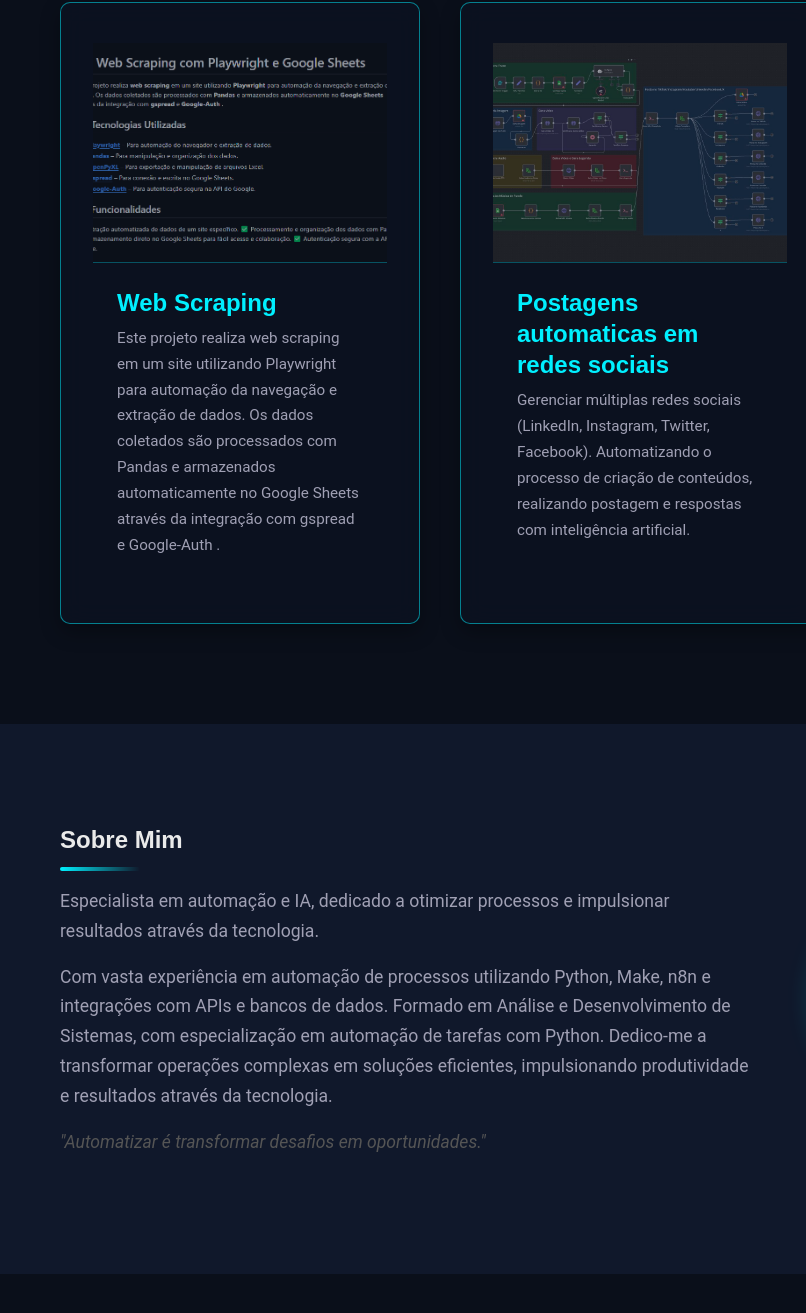
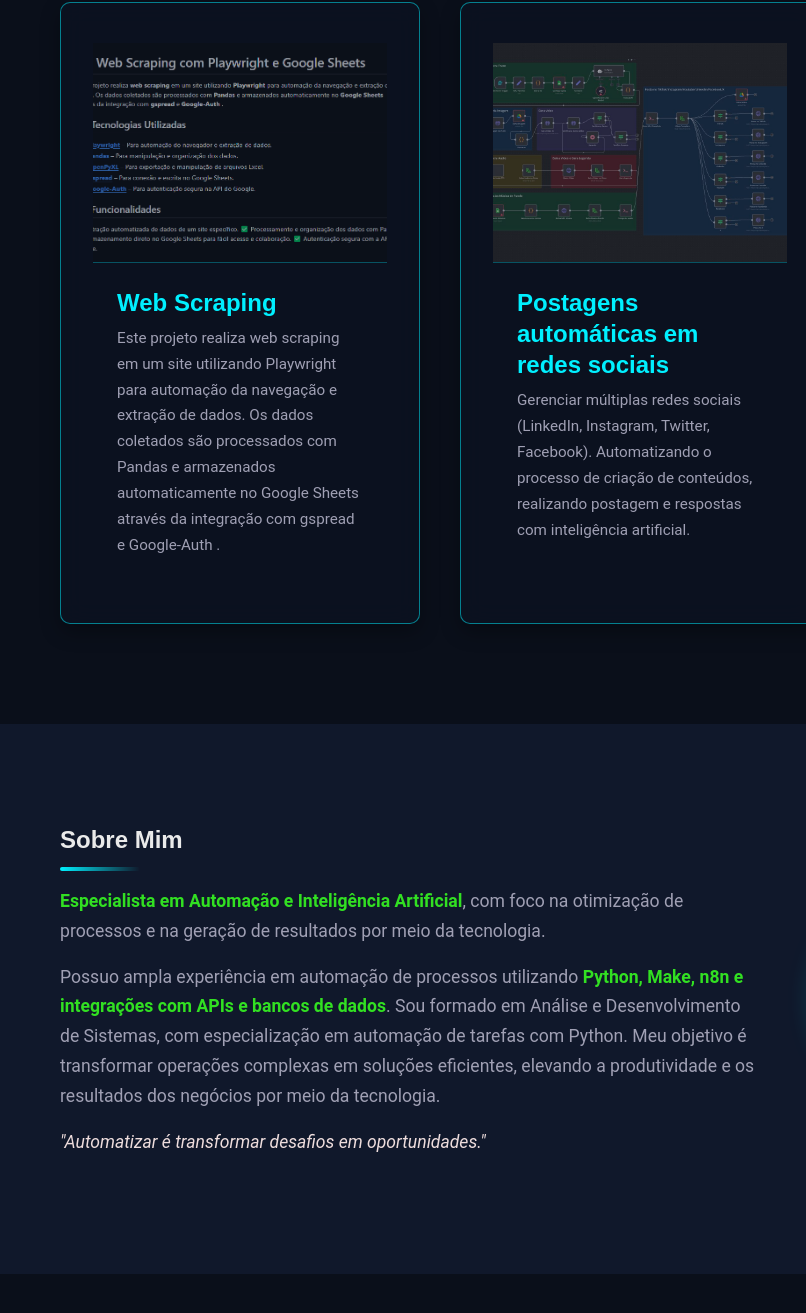
Before and after one commit to EdineiAndrade/site-ea-tech-solution, a plain HTML site: page public/index.html in a window 1280 px wide. Shown: the part 1743-3056 px from the top of the page, 0-806 px from the left. Drawn offline with Linux system fonts and the light colour scheme; a web font is replaced by a local one.

Commit message:
correção animação e texto

```diff
--- a/public/assets/css/style.css
+++ b/public/assets/css/style.css
@@ -438,12 +438,18 @@ header nav ul li a:hover::after {
     margin-bottom: 1rem;
 }
 
+.sobre-mim-texto strong {
+    color: #32e022;
+    font-size: 1.1rem;
+    margin-bottom: 1rem;
+}
+
 .sobre-mim-texto span {
     color: var(--medium-text);
     font-size: 1.1rem;
     margin-bottom: 1rem;
     font-style: italic;
-    color: #555; /* Opcional: cor mais suave para a citação */
+    color: #eedddd; /* Opcional: cor mais suave para a citação */
     display: block; /* Faz ocupar linha própria */
     margin-top: 15px; /* Espaçamento */
 }
--- a/public/index.html
+++ b/public/index.html
@@ -96,7 +96,7 @@
                           <div class="card-glow"></div>
                         <img src="./assets/img/projeto-2.jpg" alt="Projeto 2">
                         <div class="projeto-info">
-                            <h3>Postagens automaticas em redes sociais</h3>
+                            <h3>Postagens automáticas em redes sociais</h3>
                             <p>Gerenciar múltiplas redes sociais (LinkedIn, Instagram, Twitter, Facebook). Automatizando o processo de criação de conteúdos, realizando postagem e respostas com inteligência artificial.</p>
                         </div>
                     </div>
@@ -118,9 +118,7 @@
             <div class="container sobre-mim-layout">
                  <div class="sobre-mim-texto">
                     <h2>Sobre Mim</h2>
-                    <p>Especialista em automação e IA, dedicado a otimizar processos e impulsionar resultados através da tecnologia.</p>
-                    <p>Com vasta experiência em automação de processos utilizando Python, Make, n8n e integrações com APIs e bancos de dados. Formado em Análise e Desenvolvimento de Sistemas, com especialização em automação de tarefas com Python. Dedico-me a transformar operações complexas em soluções eficientes, impulsionando produtividade e resultados através da tecnologia.
-                        </p>
+                    <p><strong>Especialista em Automação e Inteligência Artificial</strong>, com foco na otimização de processos e na geração de resultados por meio da tecnologia.</p> <p>Possuo ampla experiência em automação de processos utilizando <strong>Python, Make, n8n e integrações com APIs e bancos de dados</strong>. Sou formado em Análise e Desenvolvimento de Sistemas, com especialização em automação de tarefas com Python. Meu objetivo é transformar operações complexas em soluções eficientes, elevando a produtividade e os resultados dos negócios por meio da tecnologia.</p>
                     <span>"Automatizar é transformar desafios em oportunidades."</span>
                  </div>
                  <div class="sobre-mim-img">
@@ -169,7 +167,7 @@
 
     <!-- Scripts -->
     <!-- <script src="https://cdn.jsdelivr.net/npm/tsparticles@3.4.0/tsparticles.bundle.min.js"></script> --> <!-- Removed tsParticles -->
-    <script src="../src/js/grid_animation.js"></script> <!-- Script da Nova Animação Grid/Conexões -->
-    <script src="../src/js/script.js"></script> <!-- Script Principal -->
+    <script src="/src/js/grid_animation.js"></script> <!-- Script da Nova Animação Grid/Conexões -->
+    <script src="/src/js/script.js"></script> <!-- Script Principal -->
 </body>
 </html>
```
